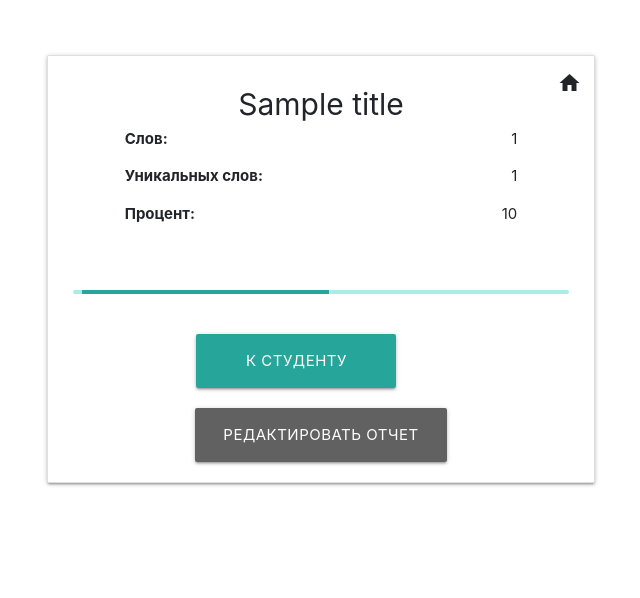
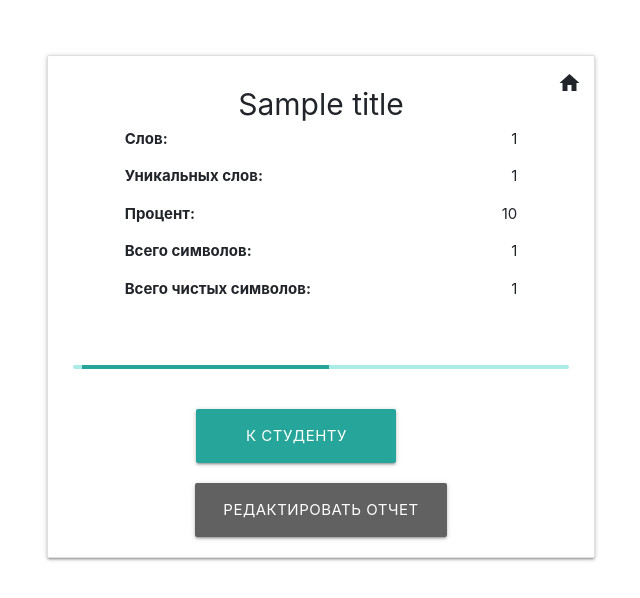
Before and after one commit to moevm/nosql1h19-report-stats, a Flask app: template src/templates/report.html in a window 1280 px wide. Shown: the top 598 px of the page, without its empty margins (319-959 px from the left). Run offline with Flask 2, Linux system fonts and the light colour scheme; the template is opened without the code that fills it: most values are stand-ins (such as "Sample title", 1, 10 or a date in 2020); parts of the project's set-up code (start-up, migrations or seed data) failed here and were passed over; some libraries are stand-ins or nearby versions.

Commit message:
more stats

```diff
--- a/src/templates/report.html
+++ b/src/templates/report.html
@@ -31,6 +31,10 @@
                             <div class="rep-word-stats"><p class="rep-p">Уникальных слов:</p> <p class="rep-num">{{ data['words']['total_unique_words'] }}</p></div>
 
                             <div class="rep-word-stats"><p class="rep-p">Процент:</p> <p class="rep-num">{{ data['words']['persent_unique_words'] | round(2, 'common') }}</p></div>
+
+                            <div class="rep-word-stats"><p class="rep-p">Всего символов:</p> <p class="rep-num">{{ data['symbols']['total_raw_symbols'] | round(2, 'common') }}</p></div>
+
+                            <div class="rep-word-stats"><p class="rep-p">Всего чистых символов:</p> <p class="rep-num">{{ data['symbols']['total_clean_symbols'] | round(2, 'common') }}</p></div>
 
                         </div>
                     </div>
```
